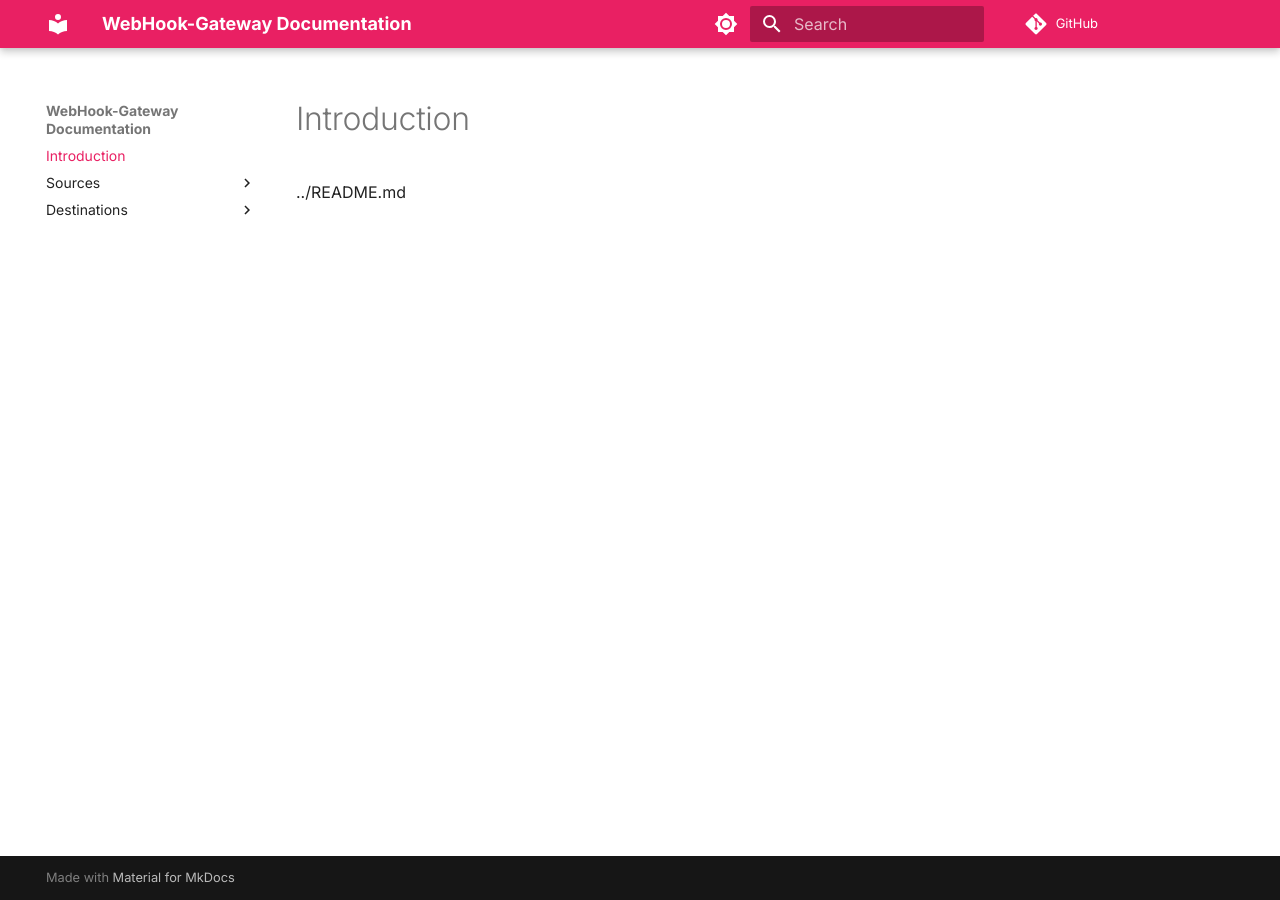
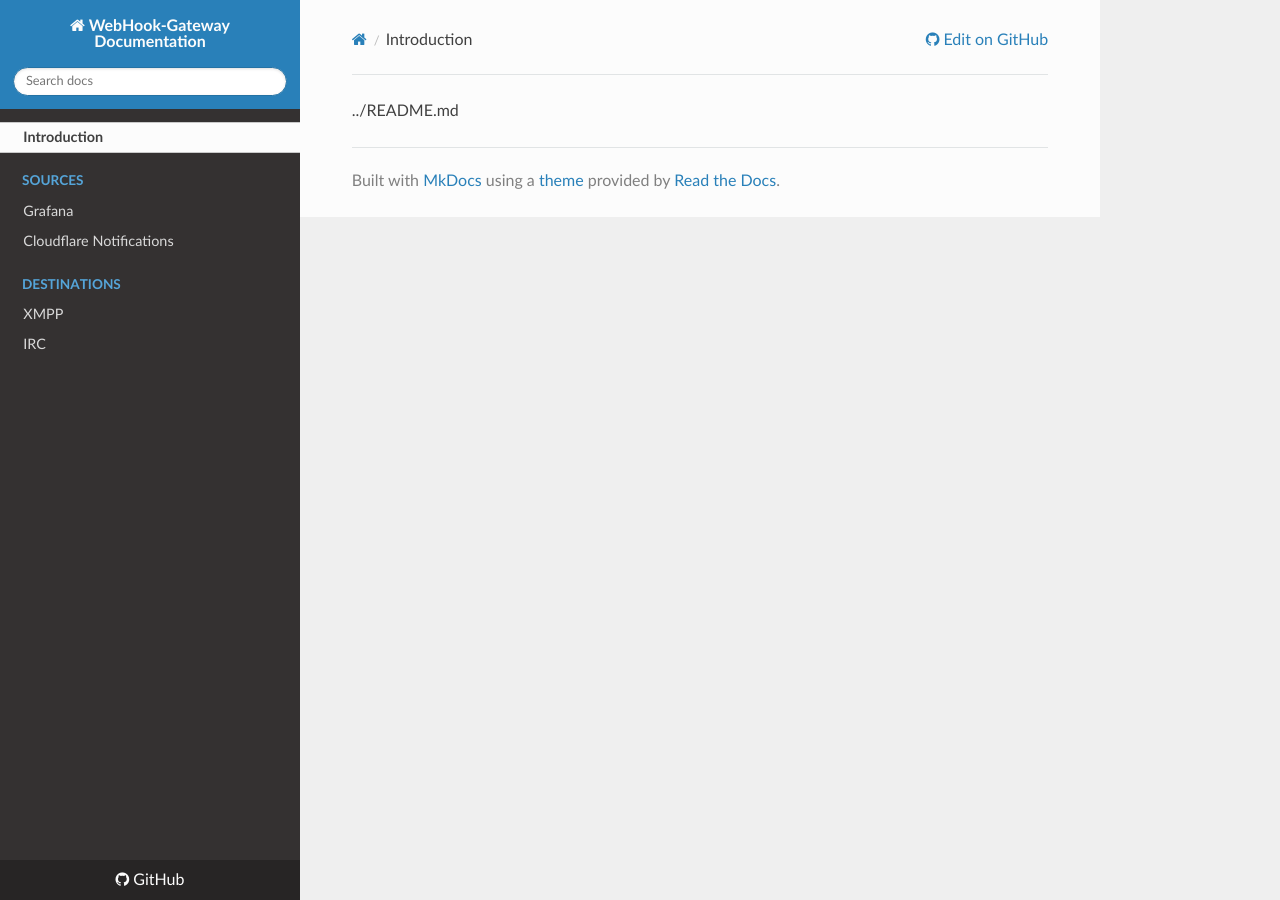
Before and after one commit to deuill/webhook-gateway, an MkDocs documentation site: the page built from doc/README.md, in a window 1280 px wide. Built offline with MkDocs 1.6.1, drawn with Linux system fonts in a browser that asks for light colours; nearby versions of some CDN libraries; comment, search, counter and statistics services are not loaded.

Commit message:
Move to `readthedocs` theme for MKDocs
Though `mkdocs-material` definitely looks better in modern browsers,
text-mode and older graphical browsers fare better with `readthedocs`.

```diff
--- a/mkdocs.yml
+++ b/mkdocs.yml
@@ -1,25 +1,9 @@
 site_name: WebHook-Gateway Documentation
 docs_dir: doc
 repo_url: https://github.com/deuill/webhook-gateway
+edit_uri: edit/trunk/
 theme:
-  name: material
-  font:
-    text: Inter
-  palette:
-    - media: "(prefers-color-scheme: light)"
-      scheme: default
-      primary: pink
-      toggle:
-        icon: material/brightness-7
-        name: Switch to dark mode
-    - media: "(prefers-color-scheme: dark)"
-      scheme: slate
-      primary: pink
-      toggle:
-        icon: material/brightness-4
-        name: Switch to light mode
-  plugins:
-    - privacy
+  name: readthedocs
 nav:
   - Introduction: README.md
   - Sources:
```
Also changed, not shown: README.md (+3 -1 lines), 1 other file.
